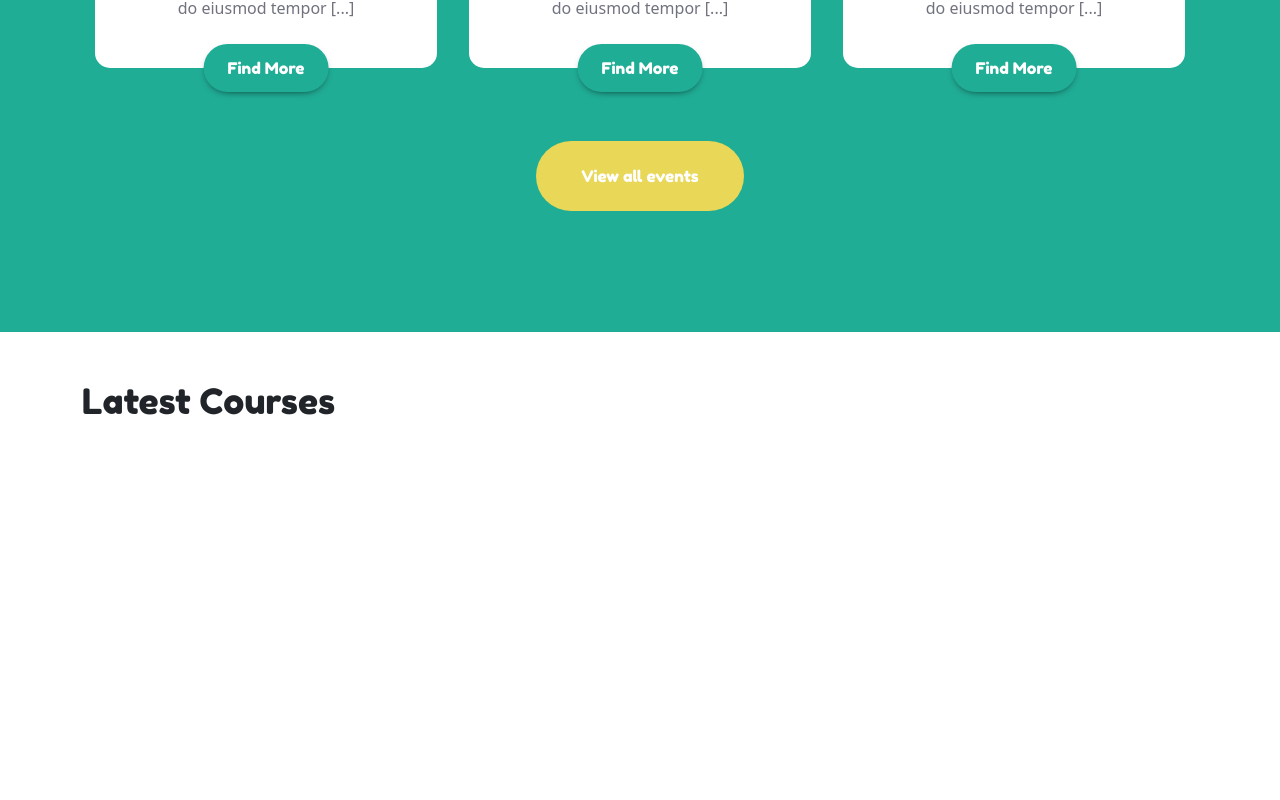
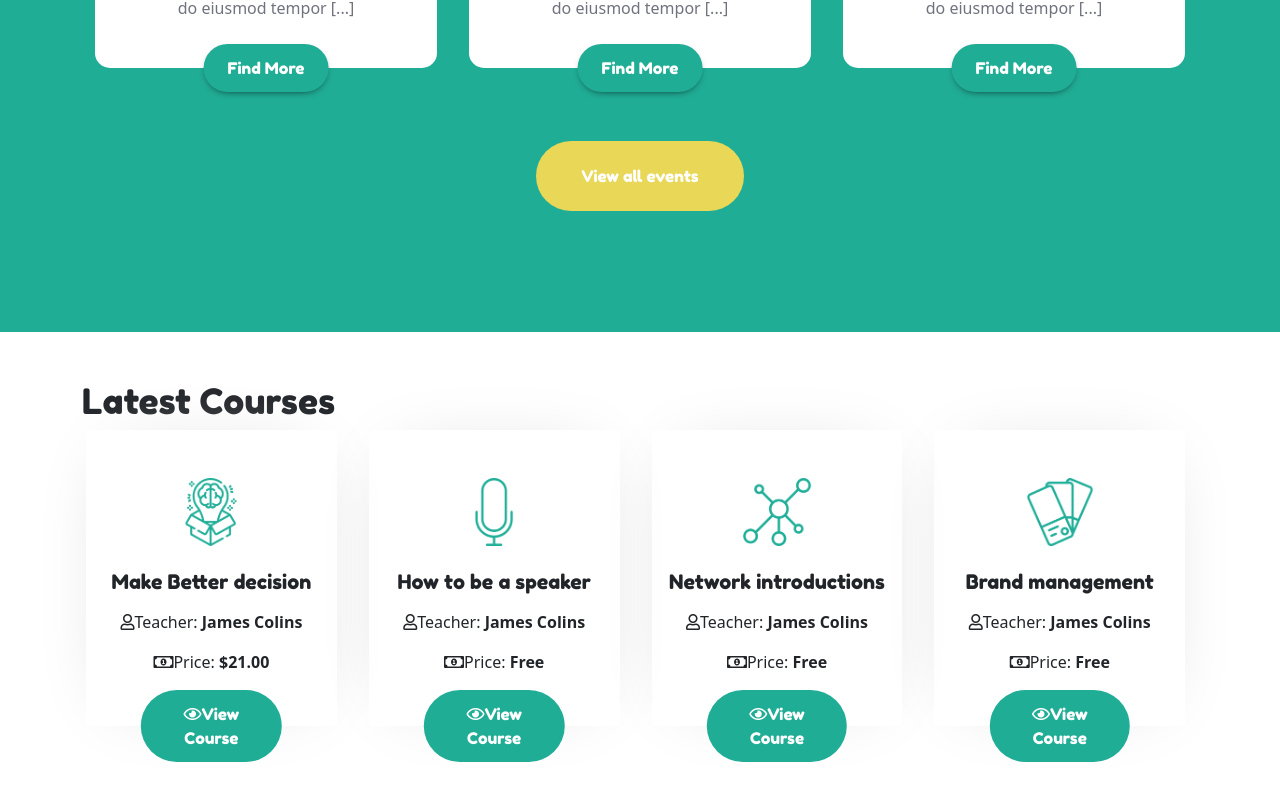
Before and after one commit to Giorgio-24/proj-html-vuejs, a Vue app: page / in a window 1280 px wide. Shown: the part 3095-3895 px from the top of the page. Before the commit the page ends 3621 px from the top, so only its background shows below. Built offline with nearby package versions, Linux system fonts and the light colour scheme.

Commit message:
courses-card-done

```diff
--- a/src/components/CoursesCard.vue
+++ b/src/components/CoursesCard.vue
@@ -1,12 +1,46 @@
 <template>
-  <div></div>
+  <div class="course-card text-center mx-3 py-5 position-relative">
+    <div class="icon-box mx-auto mb-4">
+      <img class="img-fluid image-primary" :src="icon" alt="course-icon" />
+    </div>
+    <h5>{{ title }}</h5>
+    <div class="my-3">
+      <i class="far fa-user"></i>Teacher: <strong>{{ teacher }}</strong>
+    </div>
+    <div class="mb-1">
+      <i class="far fa-money-bill-alt"></i>Price: <strong>{{ price }}</strong>
+    </div>
+    <a
+      class="small-button text-white position-absolute"
+      :class="buttonColor"
+      href="#"
+      ><i class="far fa-eye"></i>{{ buttonText }}</a
+    >
+  </div>
 </template>
 
 <script>
 export default {
   name: "CoursesCard",
+  props: ["icon", "title", "teacher", "price", "buttonText", "buttonColor"],
 };
 </script>
 
 <style lang="scss" scoped>
+.course-card {
+  box-shadow: 0px 0px 75px -30px #d3d3d3;
+  max-width: 22%;
+  .icon-box {
+    max-width: 70px;
+  }
+  h5 {
+    font-family: "Fredoka One", cursive;
+  }
+  a {
+    left: 50%;
+    bottom: 0;
+    transform: translate(-50%, 50%);
+    min-width: 56%;
+  }
+}
 </style>
```
